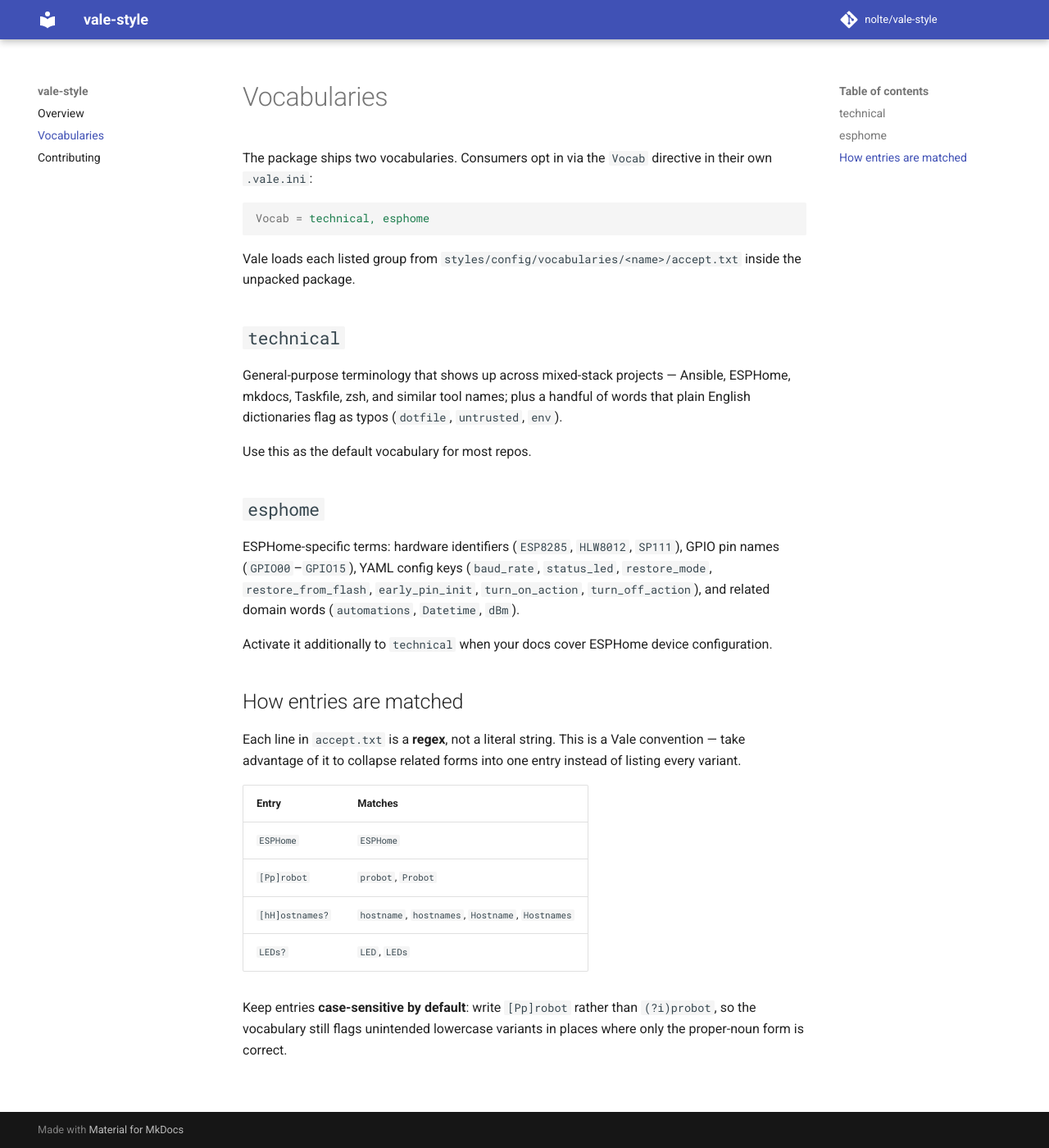
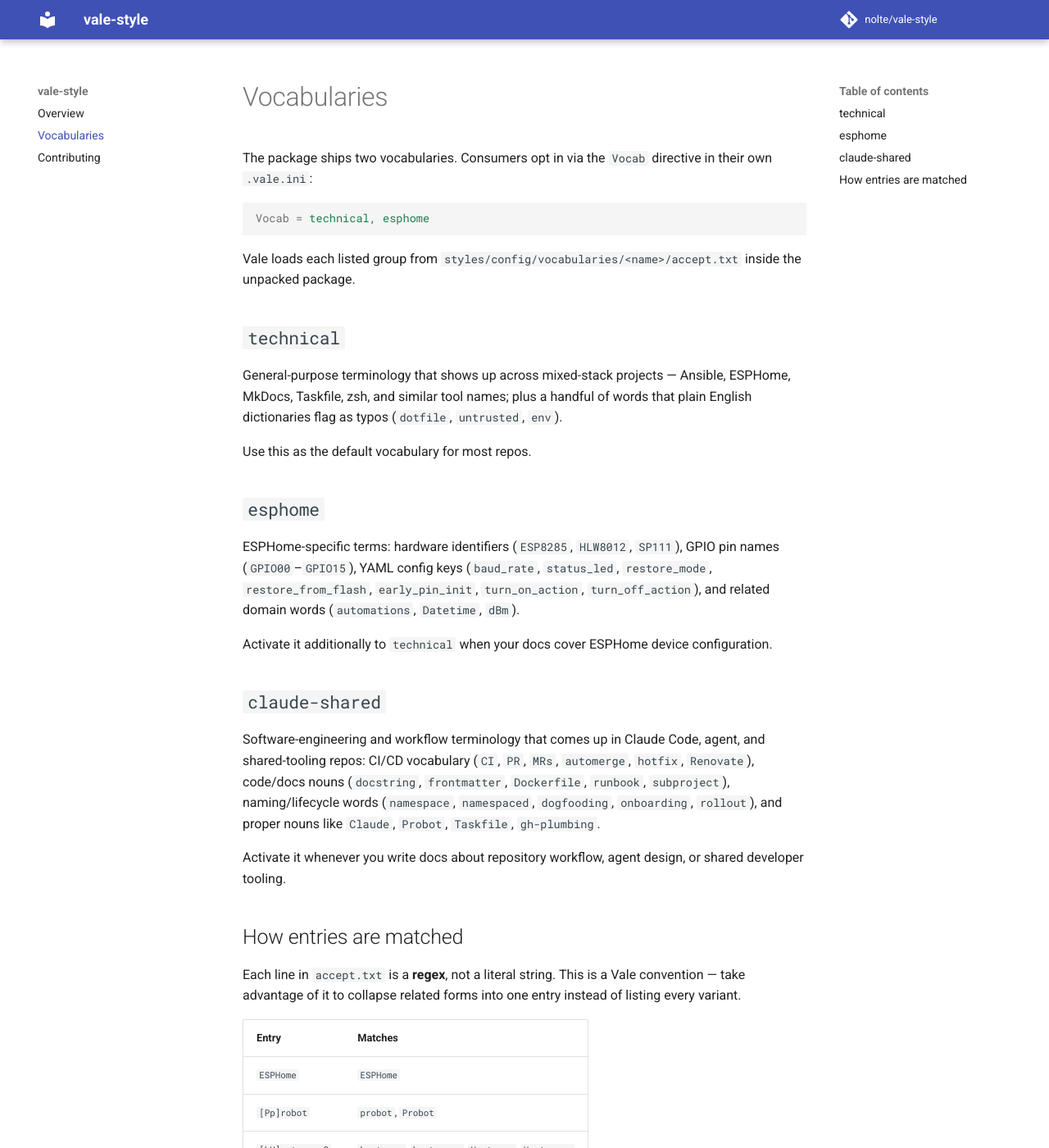
Before and after one commit to nolte/vale-style, an MkDocs documentation site: the page built from docs/vocabularies.md, in a window 1280 px wide and 1400 px high. Shown: the whole window at 82% size. Built offline with MkDocs 1.6.1 and Material for MkDocs 9.7.7, drawn with Linux system fonts in a browser that asks for light colours; comment, search, counter and statistics services are not loaded.

Commit message:
Dogfood vocabularies and import claude-shared vocab
- Point the repo's own .vale.ini at src/styles so linting uses the
  shipped vocabularies; previously StylesPath = .github/styles loaded
  no vocab and flagged every technical term as a typo.
- Exclude CLAUDE.md from Vale linting via empty BasedOnStyles section.
- Drop YAML from the esphome vocab — the built-in dictionary already
  knows it, and keeping it in vocab made Vale.Terms flag .yaml URL
  fragments as casing errors.
- Rename mkdocs to MkDocs in the technical vocab to match the product
  name; CLI invocations stay in backticks anyway.
- Add cross-project terms used in this repo's own docs to technical:
  Config, dotfiles, repos, READMEs, Trivy.
- Import claude-shared vocab from nolte/claude-shared so that repo can
  drop its local copy and consume it from this package after release.

Co-Authored-By: Claude Opus 4.7 (1M context) <noreply@anthropic.com>

```diff
--- a/docs/vocabularies.md
+++ b/docs/vocabularies.md
@@ -10,7 +10,7 @@ Vale loads each listed group from `styles/config/vocabularies/<name>/accept.txt`
 
 ## `technical`
 
-General-purpose terminology that shows up across mixed-stack projects — Ansible, ESPHome, mkdocs, Taskfile, zsh, and similar tool names; plus a handful of words that plain English dictionaries flag as typos (`dotfile`, `untrusted`, `env`).
+General-purpose terminology that shows up across mixed-stack projects — Ansible, ESPHome, MkDocs, Taskfile, zsh, and similar tool names; plus a handful of words that plain English dictionaries flag as typos (`dotfile`, `untrusted`, `env`).
 
 Use this as the default vocabulary for most repos.
 
@@ -19,6 +19,12 @@ Use this as the default vocabulary for most repos.
 ESPHome-specific terms: hardware identifiers (`ESP8285`, `HLW8012`, `SP111`), GPIO pin names (`GPIO00`–`GPIO15`), YAML config keys (`baud_rate`, `status_led`, `restore_mode`, `restore_from_flash`, `early_pin_init`, `turn_on_action`, `turn_off_action`), and related domain words (`automations`, `Datetime`, `dBm`).
 
 Activate it additionally to `technical` when your docs cover ESPHome device configuration.
+
+## `claude-shared`
+
+Software-engineering and workflow terminology that comes up in Claude Code, agent, and shared-tooling repos: CI/CD vocabulary (`CI`, `PR`, `MRs`, `automerge`, `hotfix`, `Renovate`), code/docs nouns (`docstring`, `frontmatter`, `Dockerfile`, `runbook`, `subproject`), naming/lifecycle words (`namespace`, `namespaced`, `dogfooding`, `onboarding`, `rollout`), and proper nouns like `Claude`, `Probot`, `Taskfile`, `gh-plumbing`.
+
+Activate it whenever you write docs about repository workflow, agent design, or shared developer tooling.
 
 ## How entries are matched
 
```
Also changed, not shown: README.md (+2 -1 lines), 4 other files.
